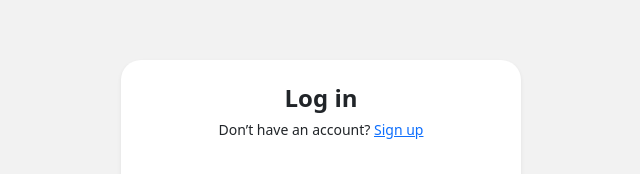
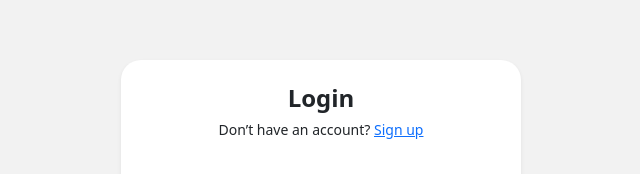
Before and after one commit to BarGiro1/ExploreMore, a React (Vite) app in the folder frontend/: page /auth/login in a window 1280 px wide. Shown: the part 133-307 px from the top of the page, without its empty margins (319-959 px from the left). Built offline with nearby package versions, Linux system fonts and the light colour scheme.

Commit message:
login fix titel

```diff
--- a/frontend/src/components/Login.tsx
+++ b/frontend/src/components/Login.tsx
@@ -59,7 +59,7 @@ const Login = () => {
           }}
         >
           <div className="text-center mb-3">
-            <h4 className="fw-bold mb-1">Log in</h4>
+            <h4 className="fw-bold mb-1">Login</h4>
             <small>
               Don’t have an account? <a href="/auth/register">Sign up</a>
             </small>
```
